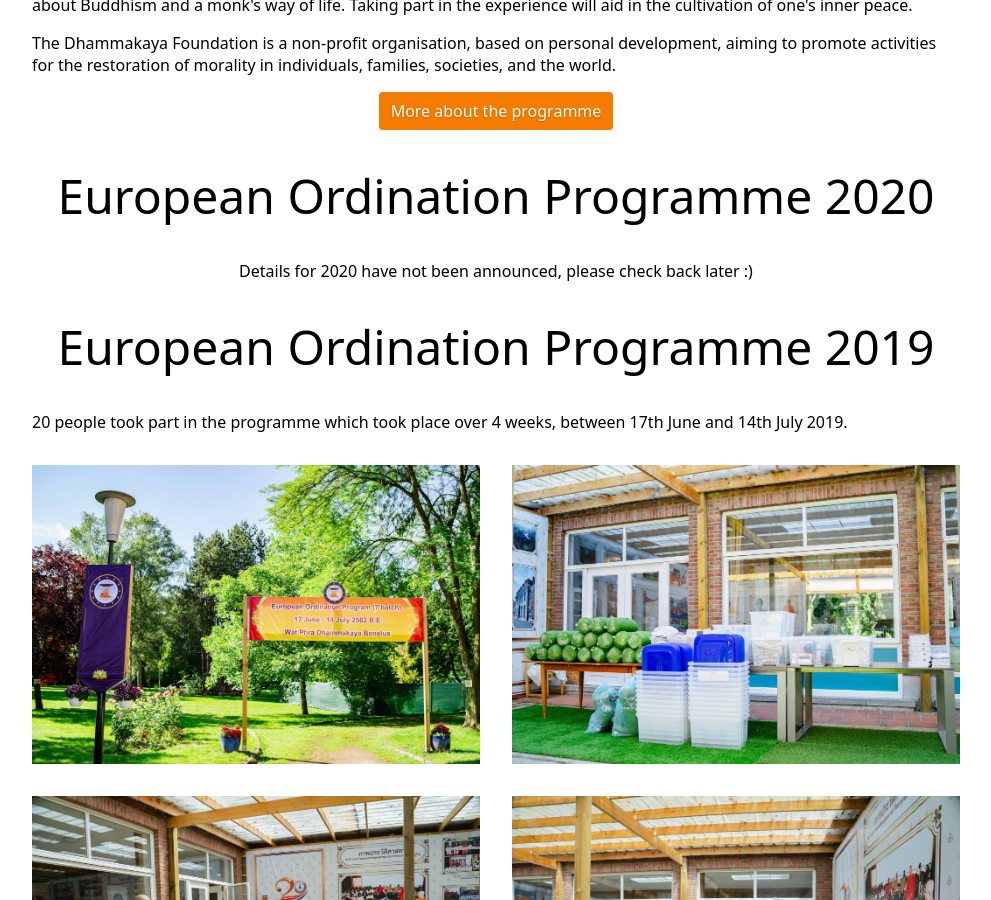
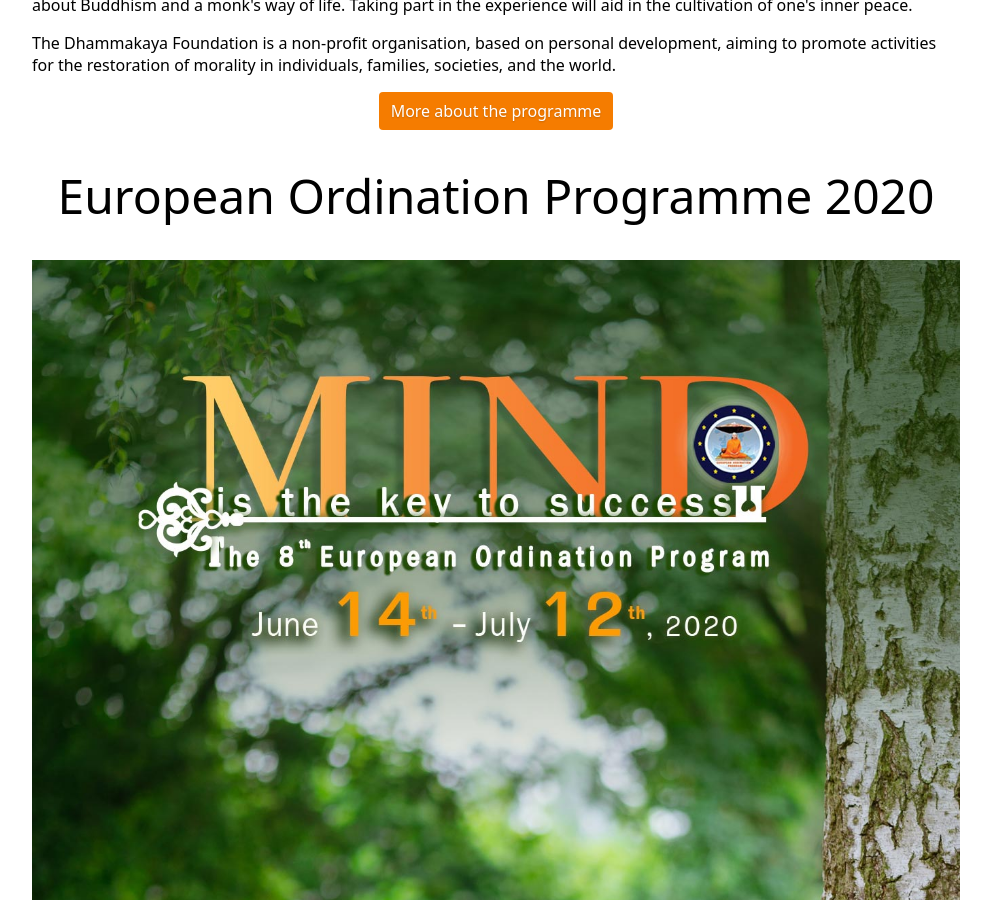
Before and after one commit to spicalous/eop-website, a Jekyll site: the page built from index.html, in a window 1280 px wide and 900 px high, scrolled down 1578 px. Shown: the whole window, without its empty margins (144-1135 px from the left). Built offline with Jekyll 4.4.1, drawn with Linux system fonts in a browser that asks for light colours.

Commit message:
added 2020 eop poster

```diff
--- a/index.html
+++ b/index.html
@@ -21,12 +21,8 @@
   </p>
   <p class="text-center"><a class="btn btn-main" href="{{ "/about/" | relative_url }}">More about the programme</a></p>
   <h1 class="text-center">European Ordination Programme 2020</h1>
-  <p class="text-center">Details for 2020 have not been announced, please check back later :)</p>
+  <img class="img-fluid" src="{{ "assets/images/2020-poster.jpg" | relative_url }}">
 <!-- Pending 2020 details
-</div>
-<img class="img-fluid w-100 d-none d-block-sm" src="assets/images/2019/brochure-en.jpg"/>
-<img class="img-fluid w-100 d-none-sm" src="assets/images/2019/poster-en.jpg"/>
-<div class="container">
   <div class="text-center">
     <p><a href="assets/images/2019/original/brochure-en.JPG">Download brochure (en)</a></p>
     <p><a href="assets/images/2019/original/brochure-th.JPG">Download brochure (th)</a></p>
```
Also changed, not shown: README.md, assets/images/2020-poster.jpg (added), 1 other file.
